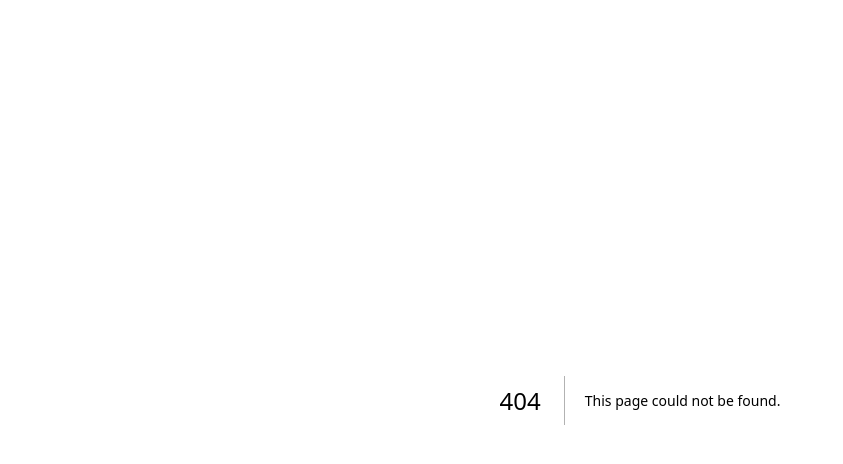
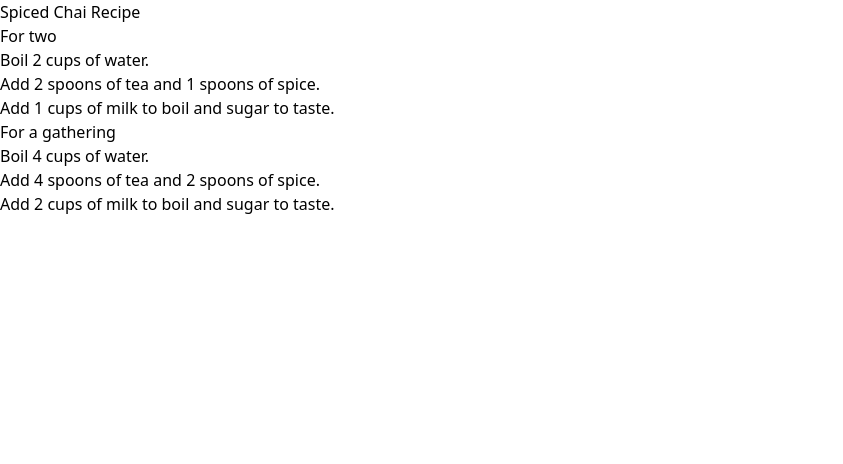
Before and after one commit to Nuiosse11421/junior-dev, a Next.js app: page /Keeping-Components-Pure/purity in a window 1280 px wide. Before the commit this address had no page. Shown: the top 464 px of the page, without its empty margins (0-843 px from the left). Built offline with nearby package versions, Linux system fonts and the light colour scheme.

Commit message:
Upload folder:Topic keeping components pure

```diff
--- /dev/null
+++ b/src/app/Keeping-Components-Pure/purity/page.tsx
@@ -0,0 +1,24 @@
+interface RecipeProps{
+    drinkers:number;
+}
+function Recipe({ drinkers }:RecipeProps) {
+    return (
+        <ol>
+            <li>Boil {drinkers} cups of water.</li>
+            <li>Add {drinkers} spoons of tea and {0.5 * drinkers} spoons of spice.</li>
+            <li>Add {0.5 * drinkers} cups of milk to boil and sugar to taste.</li>
+        </ol>
+    );
+}
+
+export default function Page() {
+    return (
+        <section>
+            <h1>Spiced Chai Recipe</h1>
+            <h2>For two</h2>
+            <Recipe drinkers={2} />
+            <h2>For a gathering</h2>
+            <Recipe drinkers={4} />
+        </section>
+    );
+}
```
Also changed, not shown: src/app/Keeping-Components-Pure/Local-mutation/page.tsx (added, +19 -0 lines), src/app/Keeping-Components-Pure/side-effects/page.tsx (added, +37 -0 lines).
